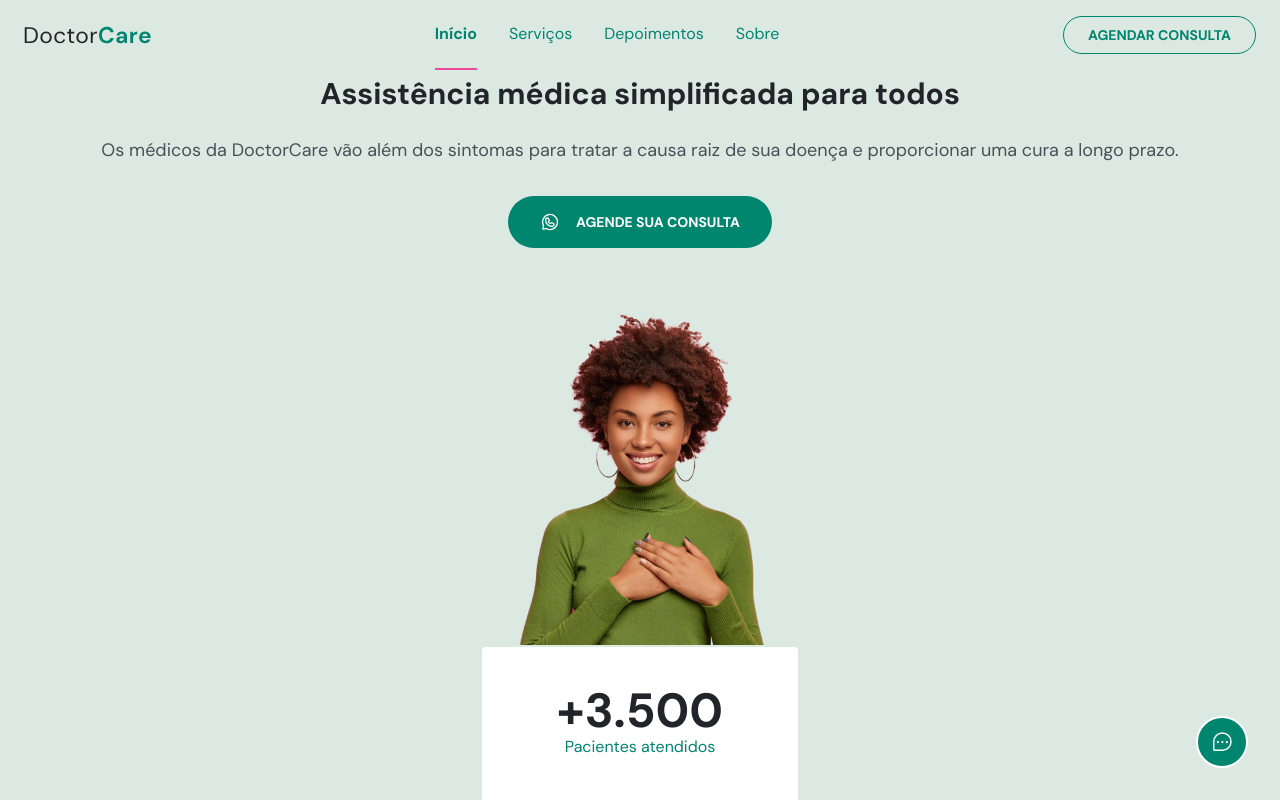
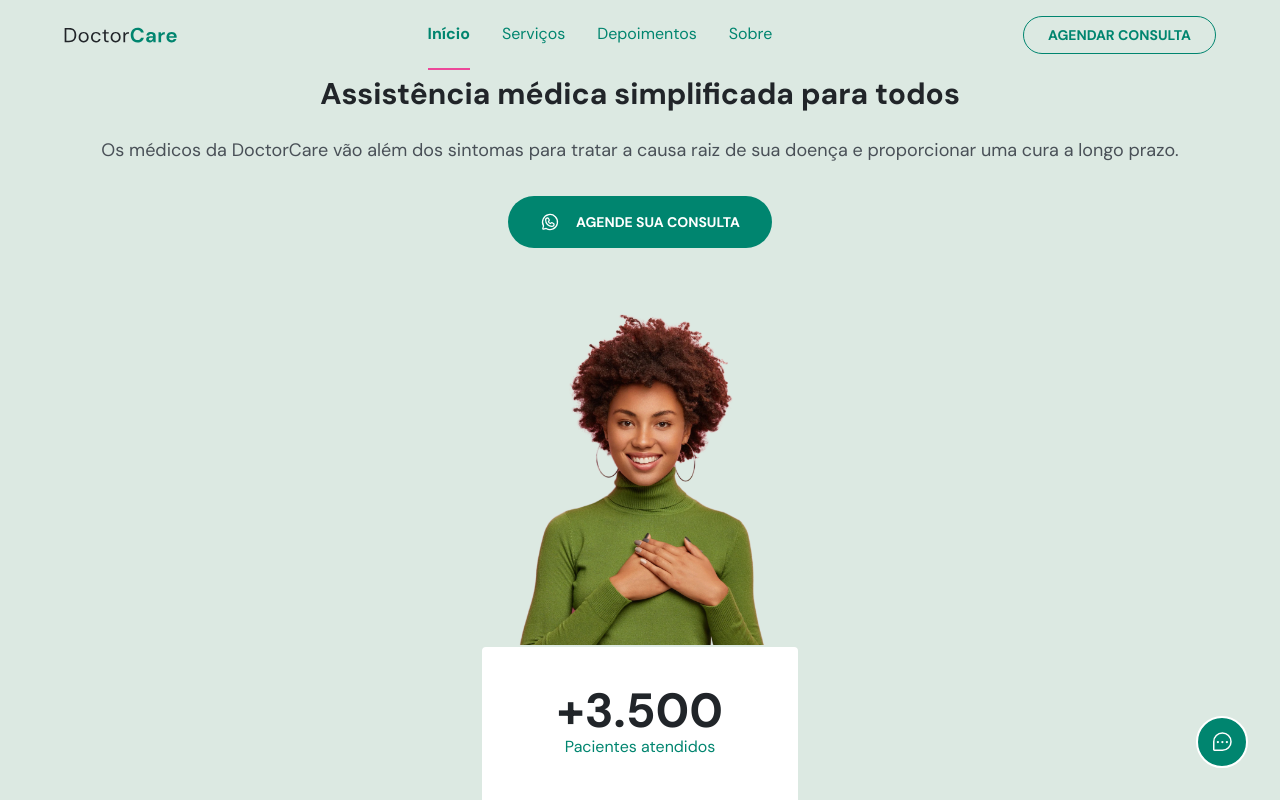
Before and after one commit to BrunoBecoski/NLW-8-Return-Impulse, a React (Vite) app in the folder web/: page / in a window 1280 px wide. Shown: the top 800 px of the page. Built offline with nearby package versions, Linux system fonts and the light colour scheme; no server answers.

Commit message:
Responsividade do NavBar

```diff
--- a/web/src/components/NavBar.tsx
+++ b/web/src/components/NavBar.tsx
@@ -16,7 +16,7 @@ export function NavBar() {
   const [testimonialHeight, setTestimonialHeight] = useState(0);
   const [aboutHeight, setAboutHeight] = useState(0);
 
-  const divRef = useRef<HTMLDivElement>(null);
+  const navRef = useRef<HTMLDivElement>(null);
   const buttonRef = useRef<HTMLButtonElement>(null);
   const ulRef = useRef<HTMLUListElement>(null);
 
@@ -30,8 +30,8 @@ export function NavBar() {
   }
 
   function addStyle() {
-    divRef.current?.classList.add("bg-brand-500");
-    divRef.current?.classList.remove("bg-brand-200");
+    navRef.current?.classList.add("bg-brand-500");
+    navRef.current?.classList.remove("bg-brand-200");
 
     buttonRef.current?.classList.add("text-brand-50");
     buttonRef.current?.classList.remove("text-brand-500");
@@ -41,8 +41,8 @@ export function NavBar() {
   }
 
   function removeStyle() {
-    divRef.current?.classList.remove("bg-brand-500");
-    divRef.current?.classList.add("bg-brand-200");
+    navRef.current?.classList.remove("bg-brand-500");
+    navRef.current?.classList.add("bg-brand-200");
 
     buttonRef.current?.classList.remove("text-brand-50");
     buttonRef.current?.classList.add("text-brand-500");
@@ -53,9 +53,7 @@ export function NavBar() {
 
   function handleRedirect(value: string) {
     handleButtonList();
-    setTimeout(() => {
     window.location.replace(`/#${value}`);
-    }, 0);
   }
 
   useEffect(() => {
@@ -96,14 +94,12 @@ export function NavBar() {
   }, [offset]);
 
   return (
-    <nav className="flex flex-col fixed z-50 ">
-      <div
-        ref={divRef}
-        className="flex justify-between items-center w-screen px-6 py-4 transition-colors"
-      >
+    <nav ref={navRef} className="flex flex-col fixed z-50 w-screen">
+      <div className="flex justify-center px-6">
+        <div className="flex justify-between items-center flex-1 max-w-6xl py-4">
           <a href="#">
             <img
-            className="h-[18px]"
+              className="h-4"
               src={offset > 0 || menuIsOpen ? logoOnSurfaceUrl : logoImageUrl }
               alt="Logo DoctorCare"
             />
@@ -129,37 +125,36 @@ export function NavBar() {
               hover:opacity-80 font-bold
               after:block after:relative after:w-full after:h-[2px] after:top-[22px] after:bg-pink-500
             ">
-            <a onClick={() => handleRedirect("header")}>Início</a>
-          </li>
-
-          <li className="hover:opacity-80">
-            <a onClick={() => handleRedirect("service")}>Serviços</a>
+              <a href="#header">Início</a>
             </li>
             <li className="hover:opacity-80">
-            <a onClick={() => handleRedirect("depositions")}>Depoimentos</a>
+              <a href="#service">Serviços</a>
             </li>
             <li className="hover:opacity-80">
-            <a onClick={() => handleRedirect("about")}>Sobre</a>
+              <a href="#testimonial">Depoimentos</a>
+            </li>
+            <li className="hover:opacity-80">
+              <a href="#about">Sobre</a>
             </li>
           </ul>
 
           <SecondaryButton
             className="hidden md:block"
             onSurface={!(offset == 0)}
-          onClick={() => handleRedirect("contact")}
+            onClick={() => window.location.replace("#contact")}
           >
             Agendar consulta
           </SecondaryButton>
 
         </div>
+      </div>
 
         {
           menuIsOpen &&
           <div
-          style={{ height: `calc(${window.innerHeight}px - ${divRef.current?.clientHeight}px)` }}
-          className="flex flex-col items-center justify-around w-screen text-center bg-brand-500 md:hidden"
+            style={{ height: `calc(${window.innerHeight}px - ${navRef.current?.clientHeight}px)` }}
+            className="flex flex-col justify-evenly items-center text-center gap-10 bg-brand-500"
           >
-          <div className="flex flex-col gap-10">
             <ul className="flex flex-col gap-10 text-brand-50 text-2xl font-bold">
               <li className="hover:opacity-80">
                 <a onClick={() => handleRedirect("header")}>Início</a>
@@ -168,7 +163,7 @@ export function NavBar() {
                 <a onClick={() => handleRedirect("service")}>Serviços</a>
               </li>
               <li className="hover:opacity-80">
-                <a onClick={() => handleRedirect("depositions")}>Depoimentos</a>
+                <a onClick={() => handleRedirect("testimonial")}>Depoimentos</a>
               </li>
               <li className="hover:opacity-80">
                 <a onClick={() => handleRedirect("about")}>Sobre</a>
@@ -178,10 +173,8 @@ export function NavBar() {
             <PrimaryButton onClick={() => handleRedirect("contact")} onSurface>
               Agende sua consulta
             </PrimaryButton>
-          </div>
 
-
-          <ul className="flex gap-8 text-brand-50 md:hidden">
+            <ul className="flex gap-8 text-brand-50">
               <li className="hover:opacity-80">
                 <a target="_blank" href="https://www.instagram.com">
                   <InstagramLogo size={24} weight={'bold'} />
--- a/web/src/components/page/About.tsx
+++ b/web/src/components/page/About.tsx
@@ -3,7 +3,7 @@ import doctorImageUrl from '../../assets/doctor.png';
 export function About() {
   return (
     <section id="about" className="bg-brand-200">
-      <div className="max-w-6xl m-auto">
+      <div className="max-w-6xl mx-auto px-6">
         <header className="mb-6">
           <h4 className="font-bold text-sm text-brand-500 uppercase mb-4">Sobre nós</h4>
           <h2 className="font-bold text-3xl text-brand-headline">Entenda quem somos e por que existimos</h2>
--- a/web/src/components/page/Brands.tsx
+++ b/web/src/components/page/Brands.tsx
@@ -1,7 +1,7 @@
 export function Brands() {
   return (
     <section className="bg-brand-50">
-      <div className="max-w-6xl m-auto">
+      <div className="max-w-6xl mx-auto">
         <div className="text-center p-10">
           <h3 className="font-bold text-brand-headline text-2xl">
             Empresas que confiam
--- a/web/src/components/page/Contact.tsx
+++ b/web/src/components/page/Contact.tsx
@@ -7,7 +7,7 @@ import menImageUrl from '../../assets/men.png';
 export function Contact() {
   return(
     <section id="contact" className="bg-brand-50">
-      <div className="max-w-6xl m-auto">
+      <div className="max-w-6xl mx-auto px-6">
         <header className="mb-8">
           <h2 className="font-bold text-3xl text-brand-headline">Entre em contato com a gente!</h2>
         </header>
--- a/web/src/components/page/Footer.tsx
+++ b/web/src/components/page/Footer.tsx
@@ -5,7 +5,7 @@ import logoOnSurfaceUrl from '../../assets/logoOnSurface.svg';
 export function Footer() {
   return(
     <footer className="bg-brand-500">
-      <div className="max-w-6xl m-auto">
+      <div className="max-w-6xl mx-auto px-6">
         <a href="#">
           <img
             className="h-8 mb-6"
--- a/web/src/components/page/Header.tsx
+++ b/web/src/components/page/Header.tsx
@@ -12,7 +12,7 @@ export function Header() {
 
   return (
     <header id="header" className="text-center before:w-full before:h-[1040px] before:absolute before:top-0 before:left-0 before:z-[-1] before:bg-brand-200">
-      <div className="max-w-6xl m-auto">
+      <div className="max-w-6xl mx-auto px-6">
         <div className="flex flex-col items-center">
           <h4 className="text-sm font-bold uppercase text-brand-500 mt-10">Boas-vindas a DoctorCare 👋</h4>
           <h1 className="mt-4 font-bold text-3xl text-brand-headline" >Assistência médica simplificada para todos</h1>
@@ -24,7 +24,7 @@ export function Header() {
           </PrimaryButton>
         </div>
         <img
-          className="w-64 m-auto mt-16"
+          className="w-64 mx-auto mt-16"
           src={womanImageUrl}
           alt="Mulher negra vestindo moletom verde com as duas mãos no peito e sorrindo"
         />
--- a/web/src/components/page/Service.tsx
+++ b/web/src/components/page/Service.tsx
@@ -20,7 +20,7 @@ function Card({ title, text }: CardProps) {
 export function Service() {
   return (
     <section id="service">
-      <div className="max-w-6xl m-auto">
+      <div className="max-w-6xl mx-auto px-6">
         <header className="px-2 text-center mb-14">
           <h4 className="font-bold text-sm uppercase text-brand-500 mb-4">Serviços</h4>
           <h2 className="font-bold text-3xl text-brand-headline">Como podemos ajudá-lo a se sentir melhor?</h2>
--- a/web/src/components/page/Testimonial.tsx
+++ b/web/src/components/page/Testimonial.tsx
@@ -38,7 +38,7 @@ export function Testimonial() {
 
   return (
     <section id="testimonial" className="bg-brand-50">
-      <div className="max-w-6xl m-auto">
+      <div className="max-w-6xl mx-auto px-6">
         <header className="mb-14">
           <h4 className="font-bold text-sm text-brand-500 uppercase mb-4">Depoimentos</h4>
           <h2 className="font-bold text-3xl text-brand-headline">O que os clientes dizem sobre o DoctorCare</h2>
--- a/web/src/components/page/index.tsx
+++ b/web/src/components/page/index.tsx
@@ -8,7 +8,7 @@ import { Service } from './Service';
 
 export function Page() {
   return (
-    <div className="m-auto flex flex-col">
+    <div className="flex flex-col">
       <Header />
       <Service />
       <Testimonial />
```
Lines whose indentation alone changed are shown as unchanged.
